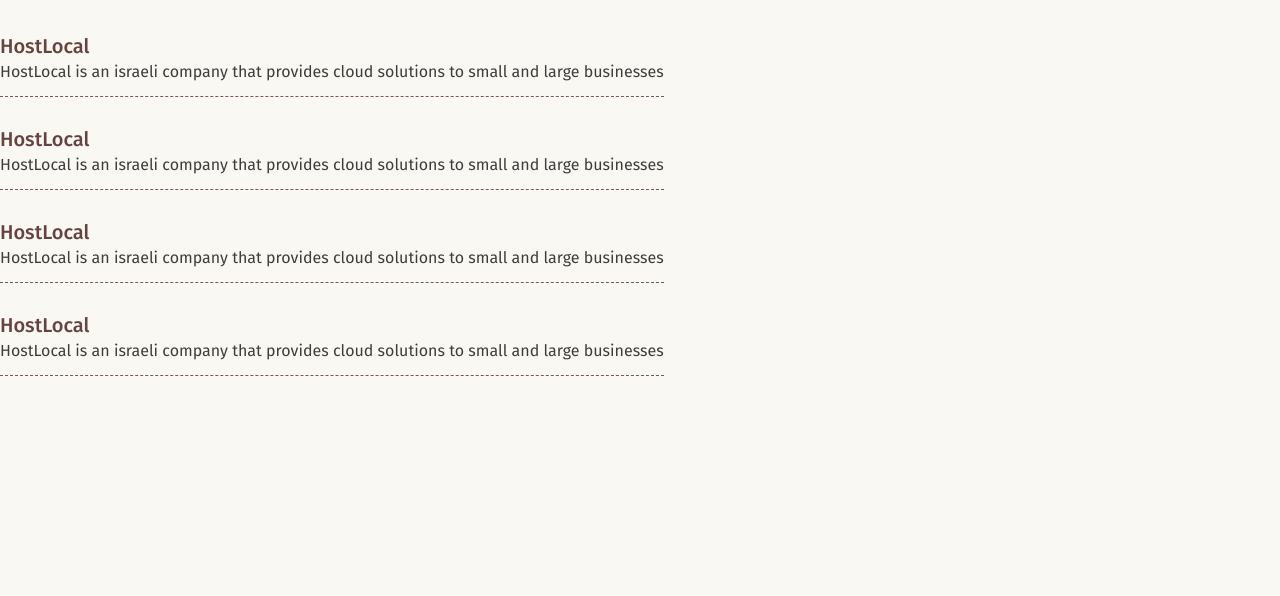
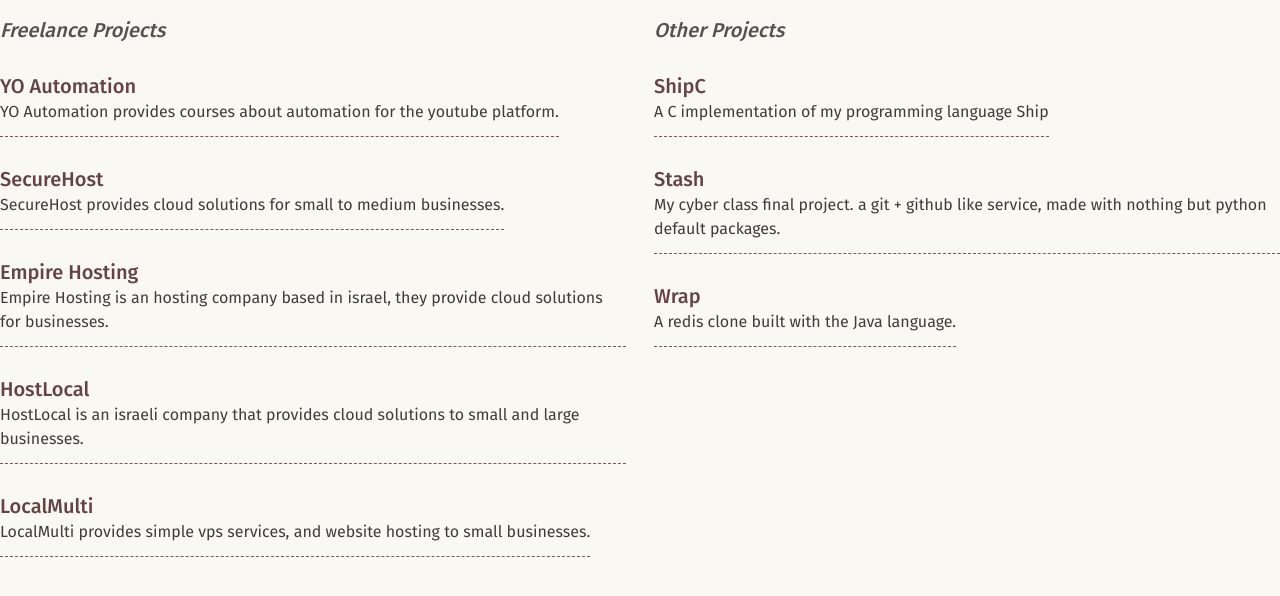
Before and after one commit to DipsDev/dipsdev.github.io, an Astro site: page / in a window 1280 px wide. Shown: the part 696-1292 px from the top of the page. Before the commit the page ends 1112 px from the top, so only its background shows below. Built offline with nearby package versions, Linux system fonts and the light colour scheme; Astro itself is replaced by a stand-in of ours.

Commit message:
add dark bright, split projects, add more projects

```diff
--- a/src/components/Projects.astro
+++ b/src/components/Projects.astro
@@ -4,22 +4,49 @@
 
 <div class="mt-[150px] pb-10">
   <h2 class="text-2xl md:text-4xl text-brighter font-bold">Projects</h2>
-  <div class="mt-9 flex flex-col items-center justify-start gap-7">
+  <div class="mt-5 gap-7 grid grid-cols-2 grid-rows-3">
+    <div class="gap-7 flex flex-col items-start justify-start">
+      <h4 class="text-xl text-dark-bright italic font-medium">
+        Freelance Projects
+      </h4>
       <Project
-      title="HostLocal"
-      description="HostLocal is an israeli company that provides cloud solutions to small and large businesses"
+        title="YO Automation"
+        description="YO Automation provides courses about automation for the youtube platform."
+      />
+      <Project
+        title="SecureHost"
+        description="SecureHost provides cloud solutions for small to medium businesses."
+      />
+      <Project
+        title="Empire Hosting"
+        description="Empire Hosting is an hosting company based in israel, they provide cloud solutions for businesses."
       />
       <Project
         title="HostLocal"
-      description="HostLocal is an israeli company that provides cloud solutions to small and large businesses"
+        description="HostLocal is an israeli company that provides cloud solutions to small and large businesses."
       />
       <Project
-      title="HostLocal"
-      description="HostLocal is an israeli company that provides cloud solutions to small and large businesses"
+        title="LocalMulti"
+        description="LocalMulti provides simple vps services, and website hosting to small businesses."
+      />
+    </div>
+    <!-- Other Projects -->
+    <div class="gap-7 flex flex-col items-start justify-start">
+      <h4 class="text-xl text-dark-bright italic font-medium">
+        Other Projects
+      </h4>
+      <Project
+        title="ShipC"
+        description="A C implementation of my programming language Ship"
       />
       <Project
-      title="HostLocal"
-      description="HostLocal is an israeli company that provides cloud solutions to small and large businesses"
+        title="Stash"
+        description="My cyber class final project. a git + github like service, made with nothing but python default packages."
+      />
+      <Project
+        title="Wrap"
+        description="A redis clone built with the Java language."
       />
     </div>
   </div>
+</div>
--- a/tailwind.config.mjs
+++ b/tailwind.config.mjs
@@ -1,14 +1,15 @@
 /** @type {import('tailwindcss').Config} */
 export default {
-	content: ['./src/**/*.{astro,html,js,jsx,md,mdx,svelte,ts,tsx,vue}'],
+  content: ["./src/**/*.{astro,html,js,jsx,md,mdx,svelte,ts,tsx,vue}"],
   theme: {
     extend: {
       colors: {
-				'brighter': '#795757',
-				'bright': '#664343',
-				'dark': '#3D3D3D',
-			}
+        brighter: "#795757",
+        bright: "#664343",
+        dark: "#3D3D3D",
+        "dark-bright": "#525252",
+      },
     },
   },
   plugins: [],
-}
+};
```
Lines whose indentation alone changed are shown as unchanged.
